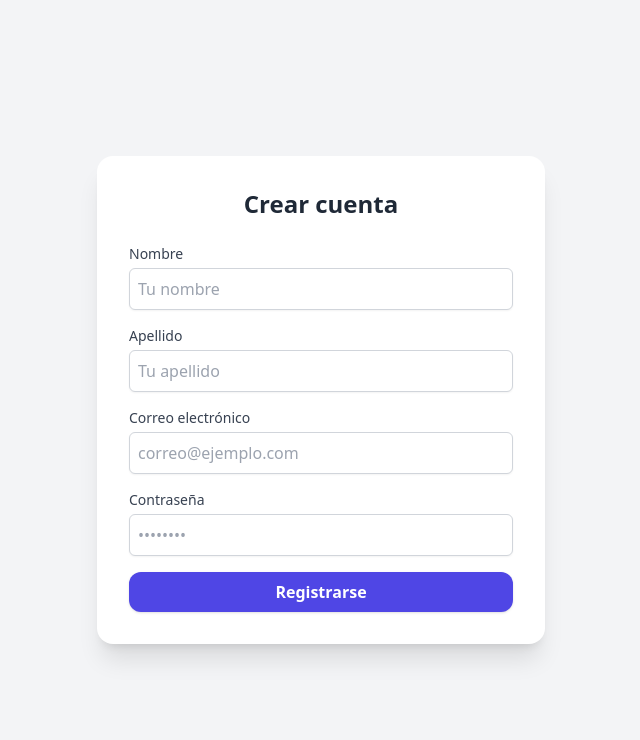
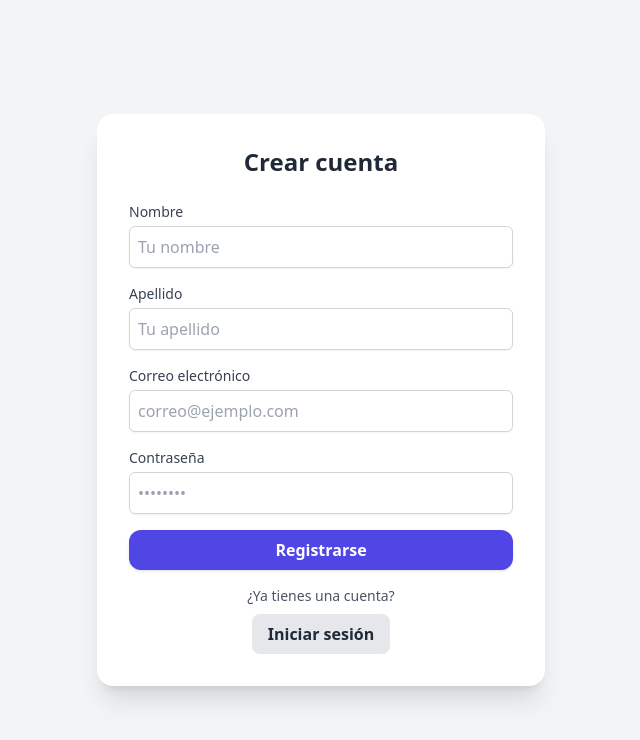
Before and after one commit to mafeave/azure_login, a Django app: page /register/ in a window 1280 px wide. Shown: the top 740 px of the page, without its empty margins (319-959 px from the left). Run offline with Django 5.2, Linux system fonts and the light colour scheme; some libraries are stand-ins or nearby versions.

Commit message:
Redirect to login

```diff
--- a/app/templates/register.html
+++ b/app/templates/register.html
@@ -39,6 +39,12 @@
             <button type="submit" class="w-full bg-indigo-600 hover:bg-indigo-700 text-white font-semibold py-2 px-4 rounded-xl shadow">
                 Registrarse
             </button>
+            <div class="text-center mt-4">
+                <p class="text-sm text-gray-600">¿Ya tienes una cuenta?</p>
+                <a href="/login" class="inline-block mt-2 px-4 py-2 bg-gray-200 hover:bg-gray-300 text-gray-800 rounded-lg font-semibold">
+                    Iniciar sesión
+                </a>
+            </div>
         </form>
     </div>
 
--- a/app/urls.py
+++ b/app/urls.py
@@ -3,7 +3,7 @@ from django.urls import path
 from . import views
 
 urlpatterns = [
-    path('', views.login_successful,name='login-view'),
+    path('login', views.login_successful,name='login-view'),
+    path('', views.register_user, name='register'),
     path('register/', views.register_user, name='register'),
-
 ]
```
